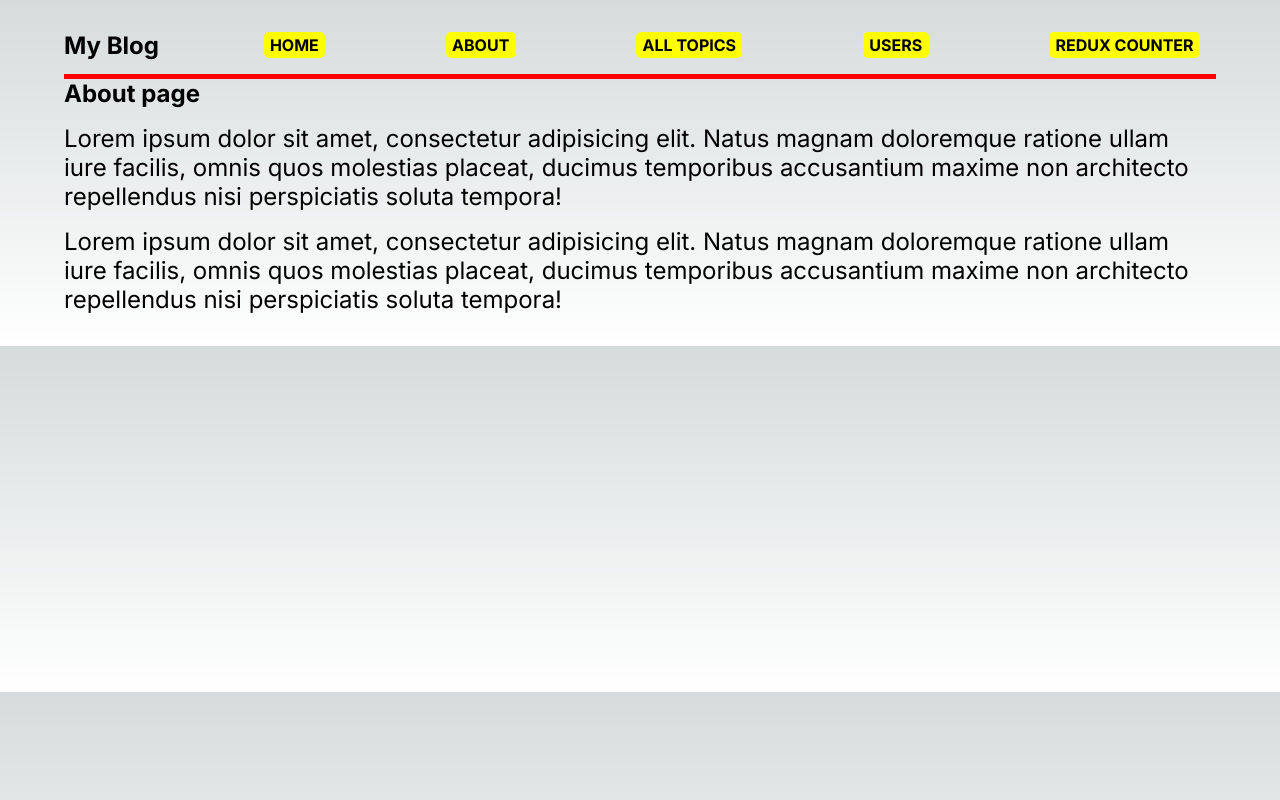
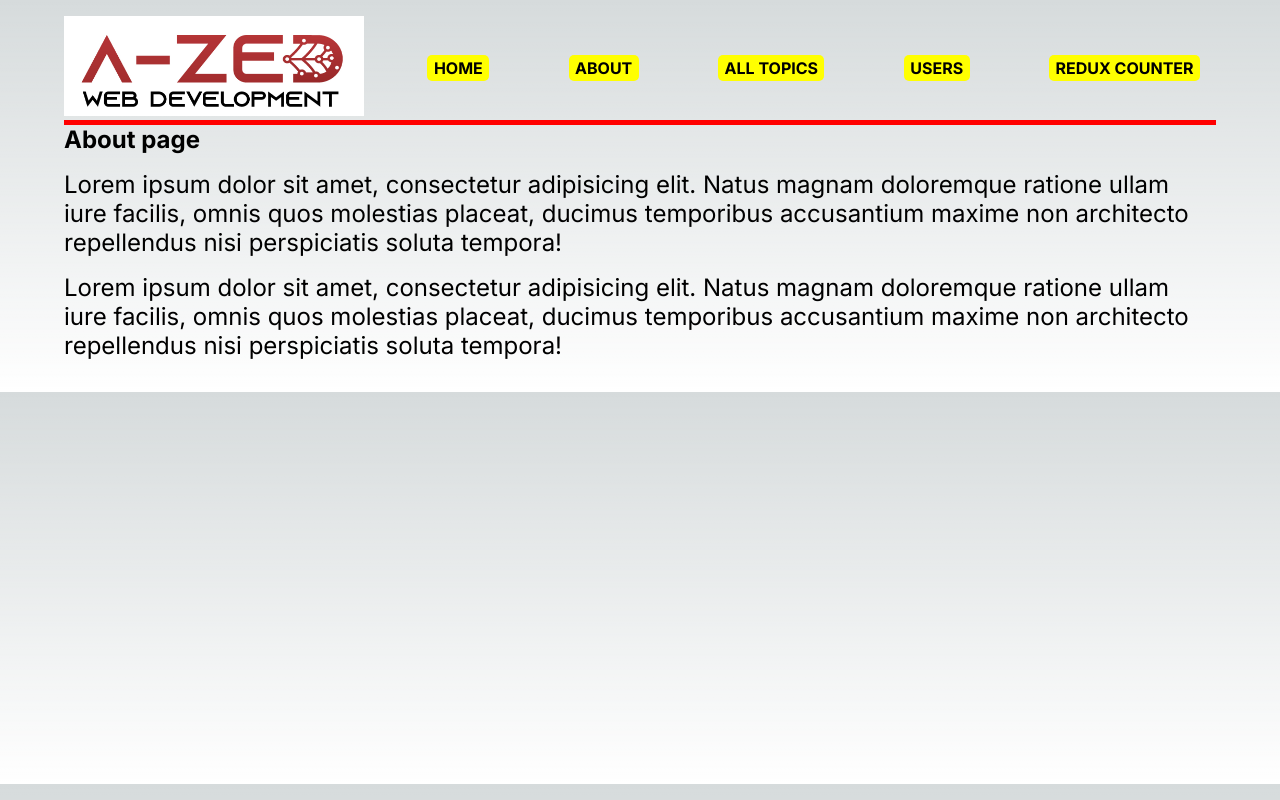
Before and after one commit to Focus-me34/nextjs-topicode, a Next.js app: page /about in a window 1280 px wide. Built offline with nearby package versions, Linux system fonts and the light colour scheme.

Commit message:
Added a not-found.js file, and it works properly. I'm rendering a nice and poetic sentence when the page doesn't exist.

```diff
--- a/src/app/(pages)/about/page.js
+++ b/src/app/(pages)/about/page.js
@@ -1,10 +1,20 @@
+import Head from "next/head";
+
 const About = () => {
   return (
+  <>
+    <Head>
+      <title>About page</title>
+      <meta name="description" content="About page" />
+      <meta name="keywords" content="about, nextjs" />
+    </Head>
+
     <div>
       <h2>About page</h2>
       <p>Lorem ipsum dolor sit amet, consectetur adipisicing elit. Natus magnam doloremque ratione ullam iure facilis, omnis quos molestias placeat, ducimus temporibus accusantium maxime non architecto repellendus nisi perspiciatis soluta tempora!</p>
       <p>Lorem ipsum dolor sit amet, consectetur adipisicing elit. Natus magnam doloremque ratione ullam iure facilis, omnis quos molestias placeat, ducimus temporibus accusantium maxime non architecto repellendus nisi perspiciatis soluta tempora!</p>
     </div>
+  </>
   );
 }
 
--- a/src/app/components/Navbar.js
+++ b/src/app/components/Navbar.js
@@ -1,3 +1,5 @@
+import Image from "next/image";
+
 import Link from "next/link";
 
 const Navbar = () => {
@@ -5,7 +7,12 @@ const Navbar = () => {
   return (
     <nav>
       <div className="logo">
-        <h2>My Blog</h2>
+        <Image
+          src="/LOGOAZED.png"
+          alt="logo"
+          width={300}
+          height={100}
+        />
       </div>
 
       <Link href="/">Home</Link>
```
Also changed, not shown: src/app/not-found.js (added, +19 -0 lines), public/LOGOAZED.png (added), src/app/(pages)/(features)/topics/Topic.js (renamed from src/app/(pages)/topics/Topic.js), src/app/(pages)/(features)/topics/[topicId]/NewSubjectForm.js (renamed from src/app/(pages)/topics/[topicId]/NewSubjectForm.js), src/app/(pages)/(features)/topics/[topicId]/Subject.js (renamed from src/app/(pages)/topics/[topicId]/Subject.js), src/app/(pages)/(features)/topics/[topicId]/page.js (renamed from src/app/(pages)/topics/[topicId]/page.js), src/app/(pages)/(features)/topics/loading.js (renamed from src/app/(pages)/topics/loading.js), src/app/(pages)/(features)/topics/page.js (renamed from src/app/(pages)/topics/page.js).
